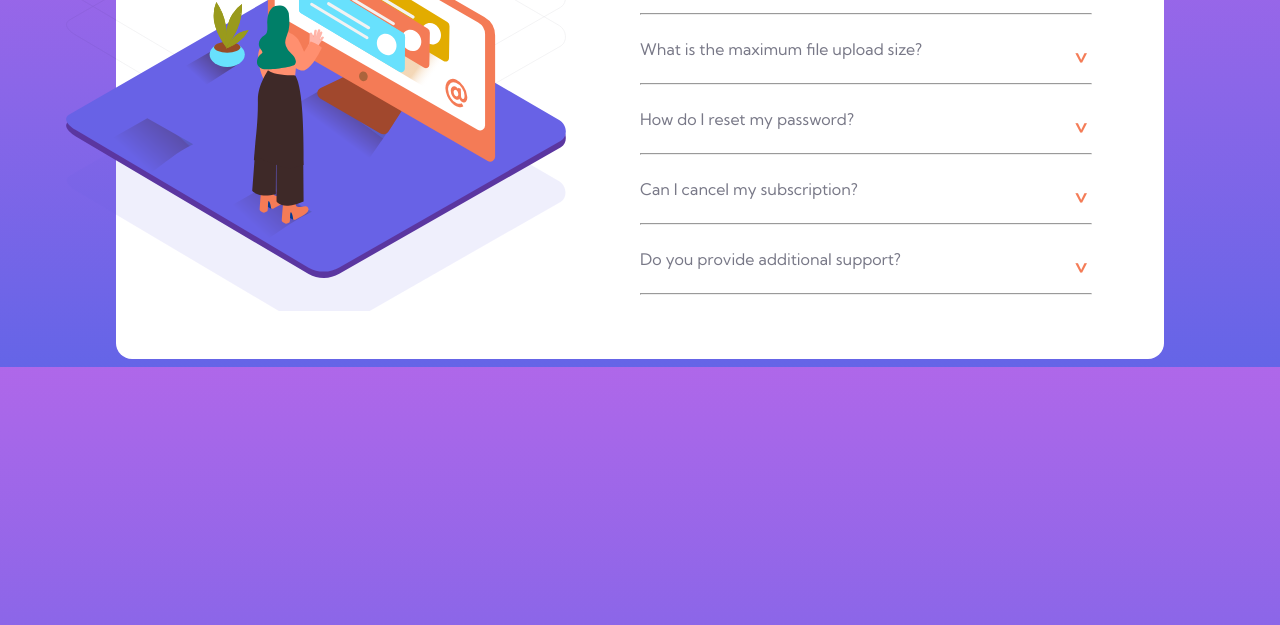
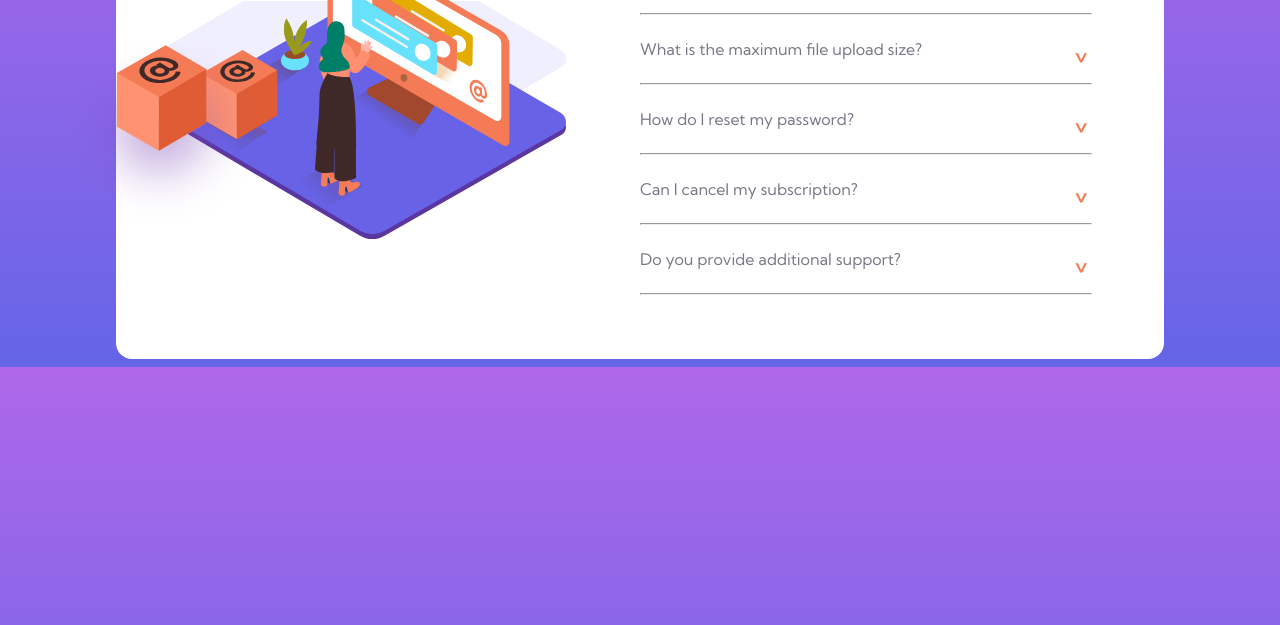
Before and after one commit to casserole27/FMFAQaccordiancardmain, a plain HTML site: page index.html in a window 1280 px wide. Shown: the part 175-800 px from the top of the page. Drawn offline with Linux system fonts and the light colour scheme.

Commit message:
CSS image styling
Still attempting to place and style images through CSS

```diff
--- a/accordiancard.css
+++ b/accordiancard.css
@@ -16,6 +16,7 @@ March 2022
     --sign-color: hsl(14, 88%, 65%);
     --divider-color: hsla(240, 10%, 96%, 0.349);
   }
+
 
 
 /****** GLOBAL STYLES ******/
@@ -53,19 +54,21 @@ hr {
     "faq";
 }
 
-/****** IMG STYLING ******/
+/****** IMG STYLING - MOBILE DESIGN ******/
 
 
 /*background: bg-color bg-image position/bg-size bg-repeat bg-origin bg-clip bg-attachment initial|inherit;*/
 
 .image-container{
-    /*background: url("images/illustration-woman-online-desktop.svg") no-repeat 100% 45%,
-    url("images/bg-pattern-desktop.svg") no-repeat 100% 72%;*/
-    background: url("images/illustration-woman-online-mobile.svg") /*center/100%*/ no-repeat,
-    url("images/bg-pattern-mobile.svg") /*center/100%*/ no-repeat;
-    /*position: relative;*/
+    background: url("images/illustration-woman-online-mobile.svg") center/80% no-repeat padding-box,
+    url("images/bg-pattern-mobile.svg") center/80% no-repeat padding-box;
+    /*position: relative;
+    top: 35%*/
+}
 
-}
+/*.boximage {
+    display: none;
+}*/
 
 /*.image-container {
     grid-area: images;
@@ -74,10 +77,6 @@ hr {
     grid-template-rows: 150px;
 }*/
 
-.boximage {
-  position: relative;
-  left: -10%;
-}
 
 /*.personimage {
     grid-row: 1;
@@ -168,8 +167,7 @@ hr {
     font-size: 30px;
   }
 
-
-  /****** MEDIA QUERIES ******/
+  /****** MEDIA QUERIES - DESKTOP DESIGN ******/
 
   @media (min-width: 1000px) {
 
@@ -192,13 +190,19 @@ body {
         "images faq";
     }
 
+    background: bg-color bg-image position/bg-size bg-repeat bg-origin bg-clip bg-attachment initial|inherit;
+
     .image-container{
-    /*background: url("images/illustration-woman-online-desktop.svg") no-repeat 100% 45%,
-    url("images/bg-pattern-desktop.svg") no-repeat 100% 72%;*/
-    background: url("images/illustration-woman-online-desktop.svg") left/100% no-repeat,
-    url("images/bg-pattern-desktop.svg") left/100% no-repeat;
+        background: url("images/illustration-woman-online-desktop.svg") left/80% no-repeat padding-box,
+        url("images/bg-pattern-desktop.svg") left/80% no-repeat padding-box;
         position: relative;
         left: -10%;
+    }
+
+    .boximage {
+        position: relative;
+        left: -10%;
+        top: 40%;
       }
 
     .faq-container {
@@ -218,6 +222,9 @@ h1 {
     }
 
     }
+
+
+
 
 
 
--- a/index.html
+++ b/index.html
@@ -33,7 +33,7 @@ March 2022
 
 <div class="image-container">
 
-<img src="images/illustration-box-desktop.svg" class="boximage" alt="illustration1" width="125">
+<img src="images/illustration-box-desktop.svg" class="boximage" alt="illustration1">
 <!--<img src="images/illustration-woman-online-desktop.svg" class="personimage" alt="illustration2" width="300">
 <img src="images/bg-pattern-desktop.svg" class="desktopbg" alt="background illustration" width="300">-->
 
```
Lines whose indentation alone changed are shown as unchanged.
